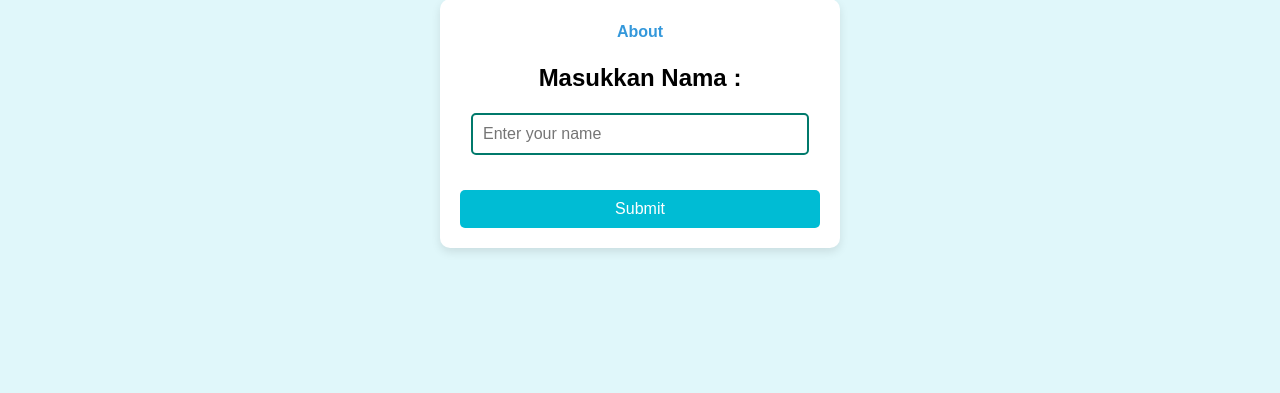
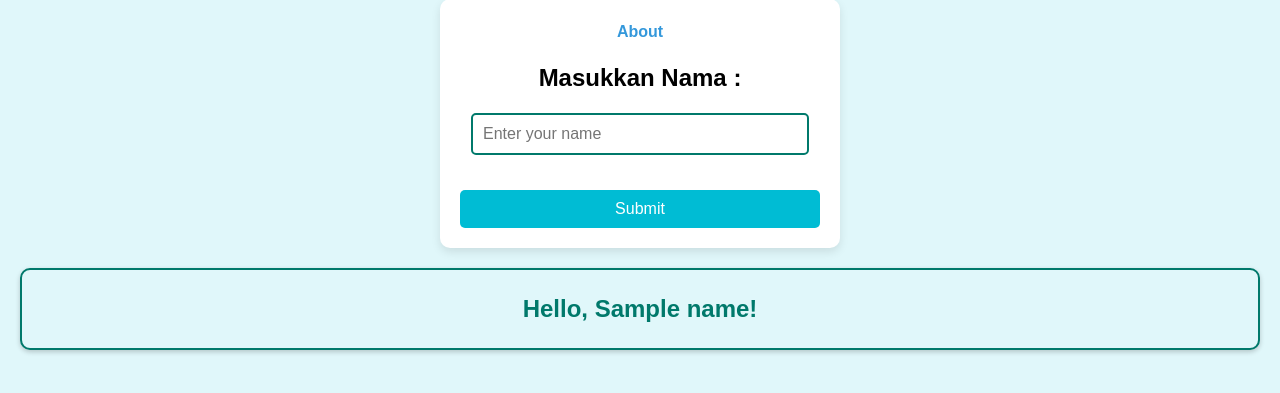
Before and after one commit to HafizZada16/FirstFlask_016, a Flask app: template templates/index.html in a window 1280 px wide. Shown: the part 118-511 px from the top of the page. Run offline with Flask 3, Linux system fonts and the light colour scheme; the template is opened without the code that fills it: most values are stand-ins (such as "Sample title", 1, 10 or a date in 2020).

Commit message:
Mengubah tampilan output nya / Hello, text!

```diff
--- a/app1.py
+++ b/app1.py
@@ -11,7 +11,7 @@ def index():
 @app.route('/submit', methods=['POST'])
 def submit():
     name = request.form.get('name')
-    return f"Hello, {name}!"
+    return render_template('index.html', name=name)
 
 if __name__ == '__main__':
     app.run(debug=True)
--- a/static/styles.css
+++ b/static/styles.css
@@ -134,3 +134,21 @@ footer a {
 footer a:hover {
   color: #2980b9;
 }
+
+/* Hasil Submit */
+.result {
+  padding: 20px; /* Meningkatkan padding */
+  background-color: #e0f7fa; /* Mengubah warna latar belakang */
+  border: 2px solid #00796b; /* Warna border tetap */
+  border-radius: 10px; /* Membuat sudut lebih bulat */
+  margin-top: 20px;
+  text-align: center;
+  font-size: 1.5em; /* Meningkatkan ukuran font */
+  color: #00796b;
+  box-shadow: 0 2px 5px rgba(0, 0, 0, 0.2); /* Menambahkan bayangan */
+  transition: transform 0.3s ease; /* Menambahkan efek transisi */
+}
+
+.result:hover {
+  transform: scale(1.05); /* Efek zoom saat hover */
+}
--- a/templates/index.html
+++ b/templates/index.html
@@ -11,8 +11,14 @@
     <form action="/submit" method="POST">
       <a href="/about">About</a>
       <h2>Masukkan Nama :</h2>
-      <input type="text" name="name" placeholder="Enter your name" />
+      <input type="text" name="name" placeholder="Enter your name" required />
       <button type="submit">Submit</button>
     </form>
+
+    {% if name %}
+    <div class="result">
+      <strong>Hello, {{ name }}!</strong>
+    </div>
+    {% endif %}
   </body>
 </html>
```
